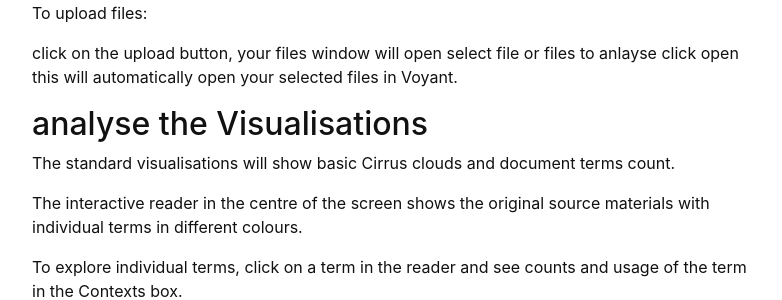
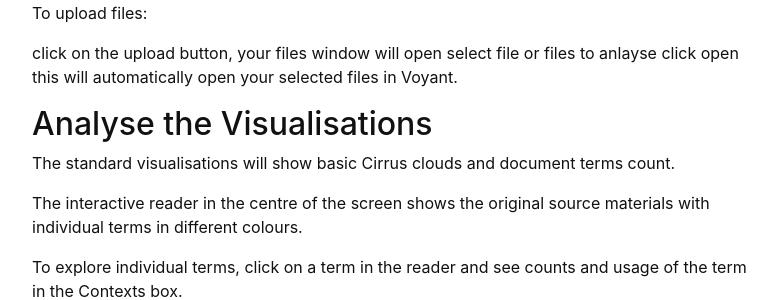
Before and after one commit to GULibrarySandbox/data-vis-basics, a Jekyll site: the page built from content/4-voyant.md, in a window 1280 px wide and 900 px high, scrolled down 2190 px. Shown: the part 156-456 px from the top of the window, without its empty margins (248-1030 px from the left). Built offline with Jekyll 4.4.1, drawn with Linux system fonts in a browser that asks for light colours.

Commit message:
Update 4-voyant.md

```diff
--- a/content/4-voyant.md
+++ b/content/4-voyant.md
@@ -48,11 +48,12 @@ Watch the following videos:
 
 
 ## Activity: upload and export data
-<iframe width="560" height="315" src="https://player.vimeo.com/video/563076024?badge=0&amp;autopause=0&amp;player_id=0&amp;app_id=58479" title="voyant_URL_upload_tailed.mp4"></iframe>
+
 
 Step one: upload data
 
 Watch the Video, this will show you how to upload text and to Voyant
+<iframe width="560" height="315" src="https://player.vimeo.com/video/563076024?badge=0&amp;autopause=0&amp;player_id=0&amp;app_id=58479" title="voyant_URL_upload_tailed.mp4"></iframe>
 
 To analyse text:
 
@@ -75,7 +76,7 @@ select file or files to anlayse
 click open
 this will automatically open your selected files in Voyant.
 
-## analyse the Visualisations
+## Analyse the Visualisations
 
 The standard visualisations will show basic Cirrus clouds and document terms count.
 
```
